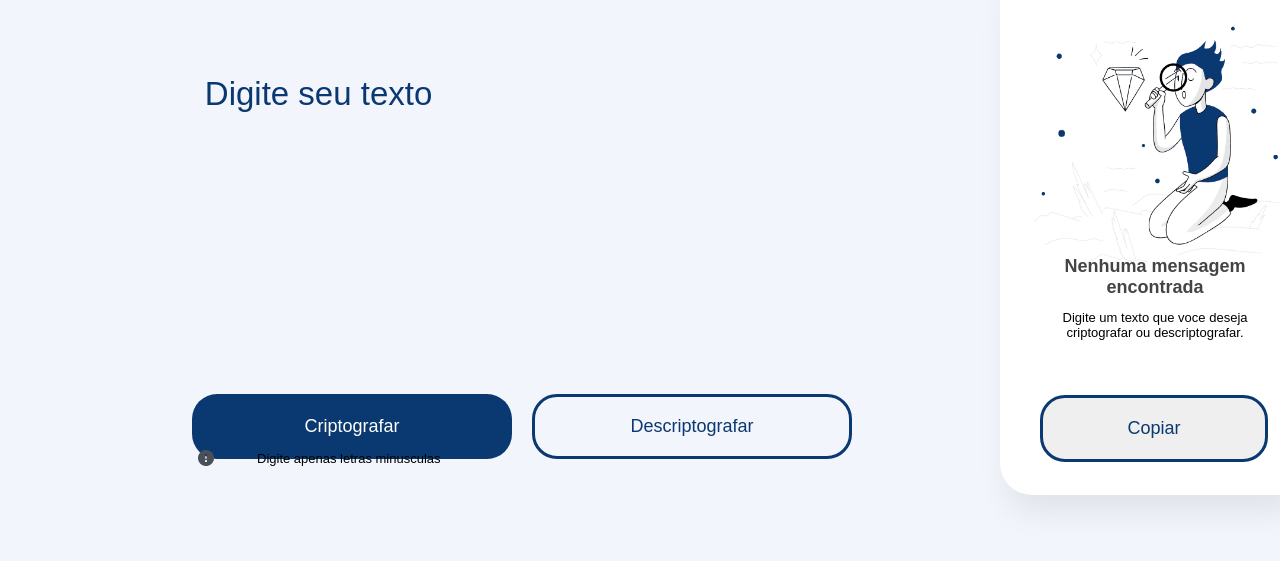
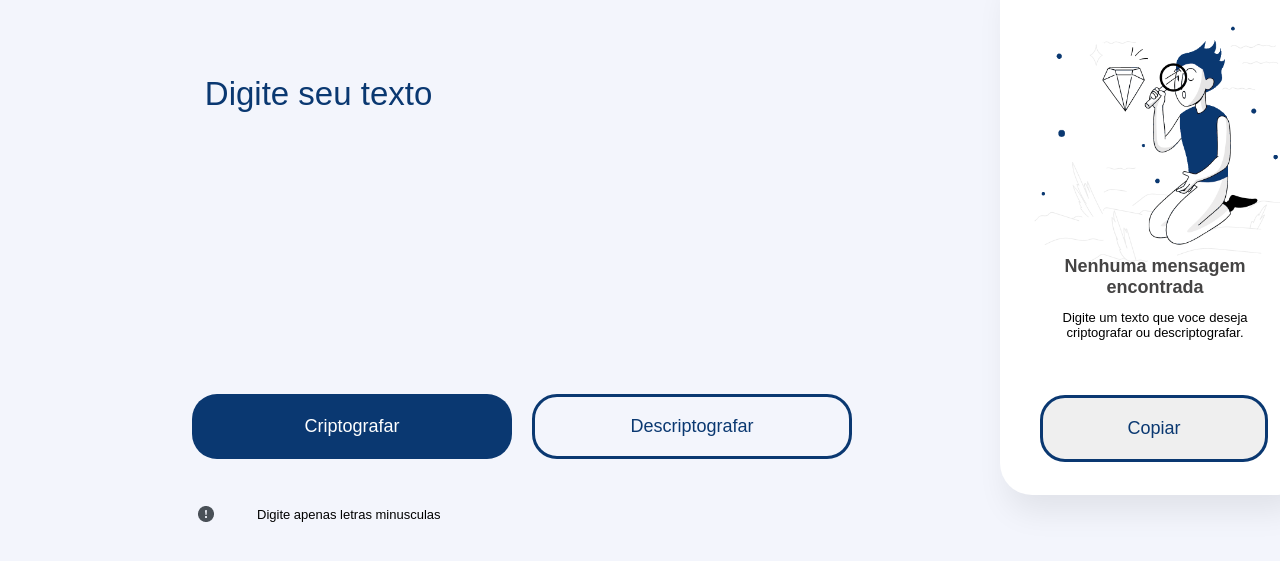
Before and after one commit to talitadsa/Challenge-one-decodificador-turma-3, a plain HTML site: page index.html in a window 1280 px wide. Shown: the part 85-646 px from the top of the page. Drawn offline with Linux system fonts and the light colour scheme.

Commit message:
fix altura do alerta abaixo do botao

```diff
--- a/style.css
+++ b/style.css
@@ -37,13 +37,13 @@ body{
 
 #imgalerta {
 position: absolute;
-top: 66.9%;
+top: 73.9%;
 left: 15.5%;
 }
 
 #alerta{
 position: absolute;
-top: 67%;
+top: 74%;
 left:257px;
 font-size: 13px;
 }
```
